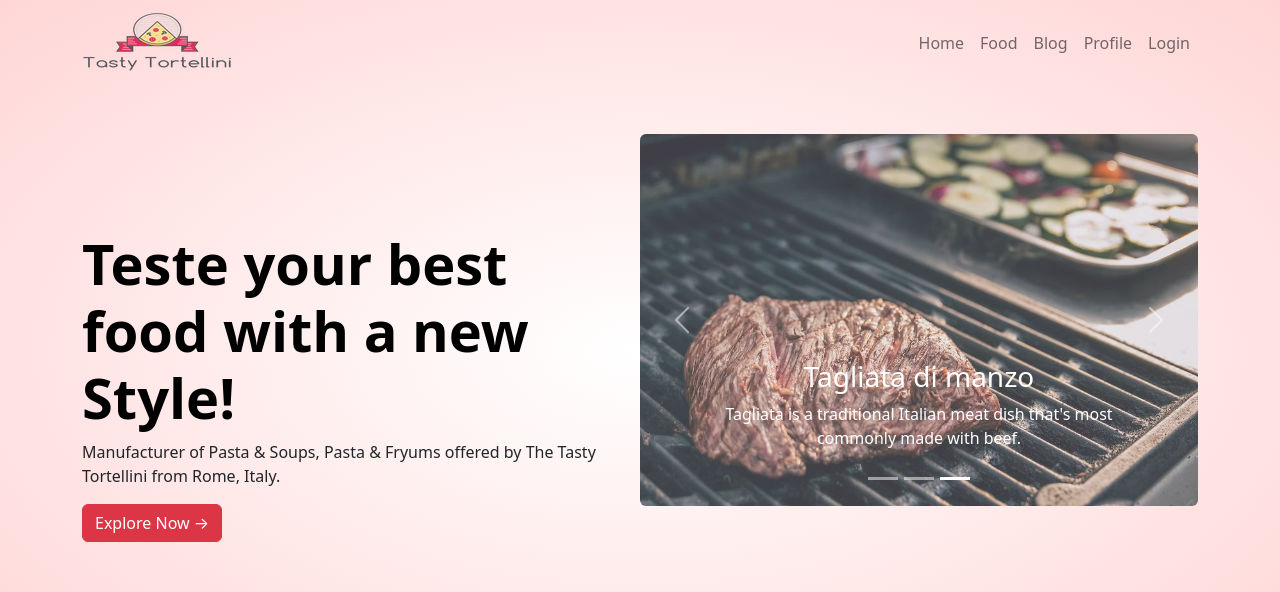
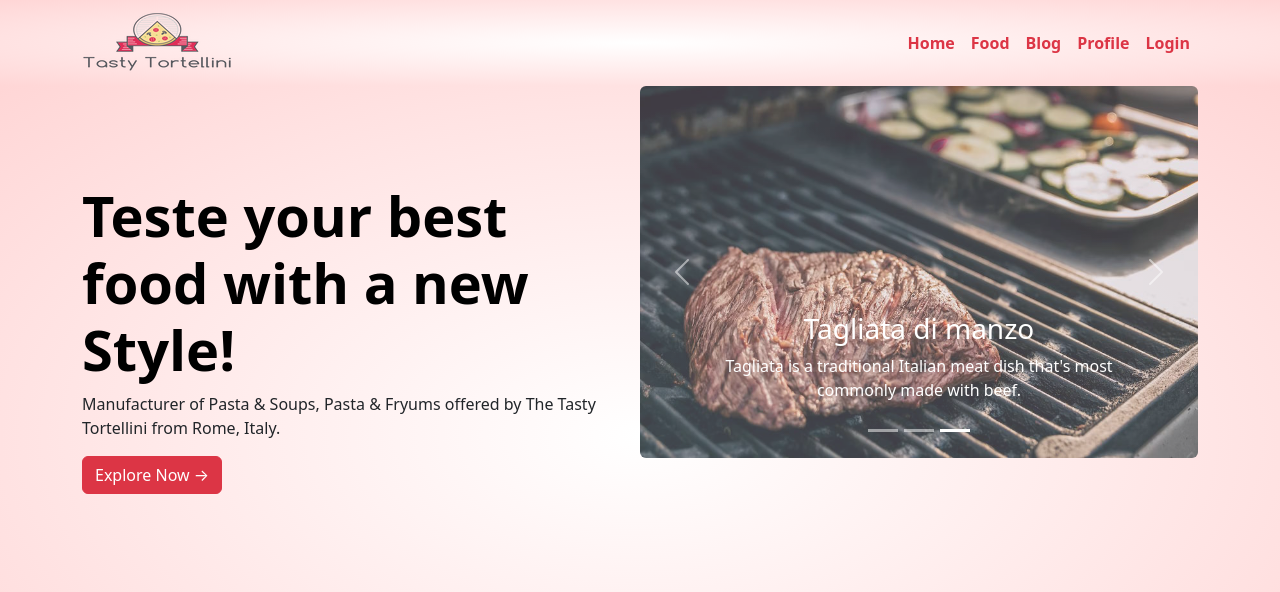
Before and after one commit to moktubat/Chef-recipe-hunter-client-site, a React (Vite) app: page / in a window 1280 px wide. Shown: the top 592 px of the page. Built offline with nearby package versions, Linux system fonts and the light colour scheme; no server answers.

Commit message:
login page added

```diff
--- a/src/App.jsx
+++ b/src/App.jsx
@@ -1,11 +1,16 @@
 import { useState } from 'react'
 import './App.css'
+import { RouterProvider } from 'react-router-dom'
+import router from './routes/Routes'
 
 function App() {
   const [count, setCount] = useState(0)
 
   return (
     <>
+    <RouterProvider router={router} >
+
+    </RouterProvider>
 
     </>
   )
--- a/src/layouts/Main.jsx
+++ b/src/layouts/Main.jsx
@@ -1,20 +1,15 @@
 import React from 'react';
 import Header from '../pages/Shared/Header';
 import Footer from '../pages/Shared/Footer';
-import Chefs from '../pages/Chefs';
-import Foods from '../pages/foods';
-import Review from '../pages/Review';
-import ChefRecipes from '../pages/ChefRecipes';
+import { Outlet } from 'react-router-dom';
+import NavBar from '../pages/NavBar';
 
 const Main = () => {
     return (
         <div>
-            <Header></Header>
-            <Chefs></Chefs>
-
-            <Foods></Foods>
-            <Review></Review>
-            <Footer></Footer>
+            <NavBar />
+            <Outlet />
+            <Footer />
 
         </div>
     );
--- a/src/main.jsx
+++ b/src/main.jsx
@@ -5,12 +5,13 @@ import 'bootstrap/dist/css/bootstrap.min.css';
 import { RouterProvider } from 'react-router-dom';
 import router from './routes/Routes.jsx';
 import AuthProvider from './providers/AuthProvider';
+import App from './App';
 
 
 ReactDOM.createRoot(document.getElementById('root')).render(
   <React.StrictMode>
     <AuthProvider>
-      <RouterProvider router={router}></RouterProvider>
+      <App />
     </AuthProvider>
   </React.StrictMode>,
 )
--- a/src/pages/Blog.jsx
+++ b/src/pages/Blog.jsx
@@ -3,7 +3,9 @@ import Accordion from "react-bootstrap/Accordion";
 
 const Blog = () => {
   return (
-    <Accordion defaultActiveKey={["0"]} alwaysOpen>
+    <div className="container">
+
+      <Accordion defaultActiveKey={["0"]} alwaysOpen>
       <Accordion.Item eventKey="0">
         <Accordion.Header>01. Differences between uncontrolled and controlled components</Accordion.Header>
         <Accordion.Body>
@@ -41,6 +43,7 @@ const Blog = () => {
         </Accordion.Body>
       </Accordion.Item>
     </Accordion>
+    </div>
   );
 };
 
--- a/src/pages/Home/Home.jsx
+++ b/src/pages/Home/Home.jsx
@@ -1,8 +1,19 @@
 import React from 'react';
+import Header from '../Shared/Header';
+import Chefs from '../Chefs';
+import Foods from '../foods';
+import Review from '../Review';
+import Footer from '../Shared/Footer';
 
 const Home = () => {
     return (
         <div>
+            <Header />
+            <Chefs></Chefs>
+
+            <Foods></Foods>
+            <Review></Review>
+
 
         </div>
     );
--- /dev/null
+++ b/src/pages/NavBar.css
@@ -0,0 +1,3 @@
+.nav-bg{
+    background: radial-gradient(#fff, #ffd6d6);
+}
--- /dev/null
+++ b/src/pages/NavBar.jsx
@@ -0,0 +1,32 @@
+import React from 'react';
+import { Container, Nav, NavLink, Navbar } from 'react-bootstrap';
+import logo from '../assets/logo.png';
+import './NavBar.css';
+import { Link } from 'react-router-dom';
+
+
+const NavBar = () => {
+    return (
+        <div className='nav-bg'>
+            <Navbar class="navbar navbar-expand-lg pt-3 pb-5" collapseOnSelect expand="lg">
+      <Container>
+        <Navbar.Brand to="/"><img src={logo} alt="" /></Navbar.Brand>
+        <Navbar.Toggle aria-controls="responsive-navbar-nav" />
+        <Navbar.Collapse id="responsive-navbar-nav">
+          <Nav className="ms-auto">
+            <Link to='/' className='nav-link fw-bold text-danger'>Home</Link>
+            <Link to='/food' className='nav-link fw-bold text-danger'>Food</Link>
+            <Link to='/blog' className='nav-link fw-bold text-danger'>Blog</Link>
+            <Link to='#food' className='nav-link fw-bold text-danger'>Profile</Link>
+            <Link to='/login' className='nav-link fw-bold text-danger'>
+              Login
+            </Link>
+          </Nav>
+        </Navbar.Collapse>
+      </Container>
+    </Navbar>
+        </div>
+    );
+};
+
+export default NavBar;
--- a/src/pages/Shared/Header.jsx
+++ b/src/pages/Shared/Header.jsx
@@ -2,7 +2,6 @@ import React, { useContext } from 'react';
 import { Carousel, Container, Nav, NavLink, Navbar } from 'react-bootstrap';
 import { Link } from 'react-router-dom';
 import Style from './Header.css';
-import logo from '../../assets/logo.png';
 import Login from '../../layouts/Login';
 import { AuthContext } from '../../providers/AuthProvider';
 import slid1 from '../../assets/slide1.jpg';
@@ -13,25 +12,8 @@ import slid3 from '../../assets/slide3.jpg';
 const Header = () => {
     return (
         <div className='header-bg'>
-            <Navbar class="navbar navbar-expand-lg pt-3 pb-5" collapseOnSelect expand="lg">
-      <Container>
-        <Navbar.Brand to="/"><img src={logo} alt="" /></Navbar.Brand>
-        <Navbar.Toggle aria-controls="responsive-navbar-nav" />
-        <Navbar.Collapse id="responsive-navbar-nav">
-          <Nav className="ms-auto">
-            <NavLink to="/">Home</NavLink>
-            <NavLink to="#food">Food</NavLink>
-            <NavLink to="blog">Blog</NavLink>
-            <NavLink to="#">Profile</NavLink>
-            <NavLink to="login">
-              Login
-            </NavLink>
-          </Nav>
-        </Navbar.Collapse>
-      </Container>
-    </Navbar>
 
-        <div className="container mt-5">
+        <div className="container">
         <div className="d-flex align-content-center">
             <div className="col-md-12 col-lg-6 mt-5 pt-5 ms-e ">
                 <h1 className="display-4 fw-bold text-black">Teste your best food with a new Style!</h1>
```
